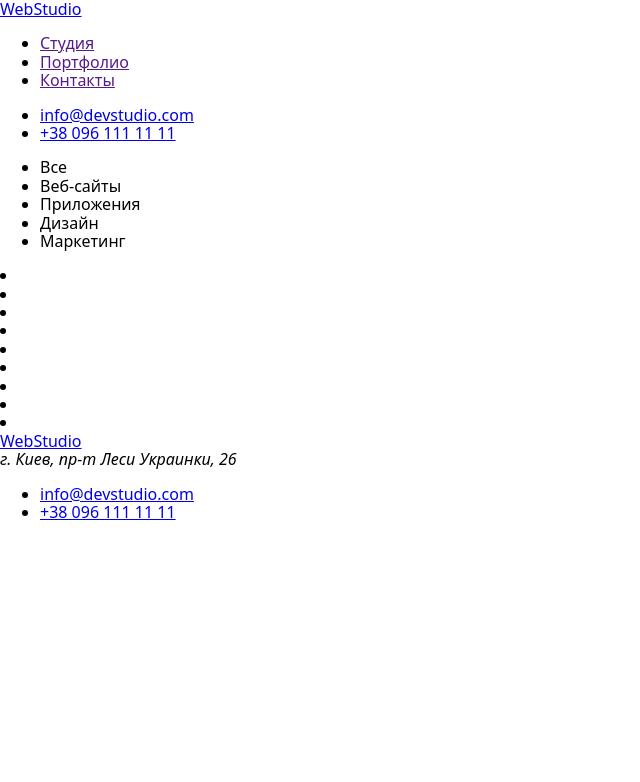
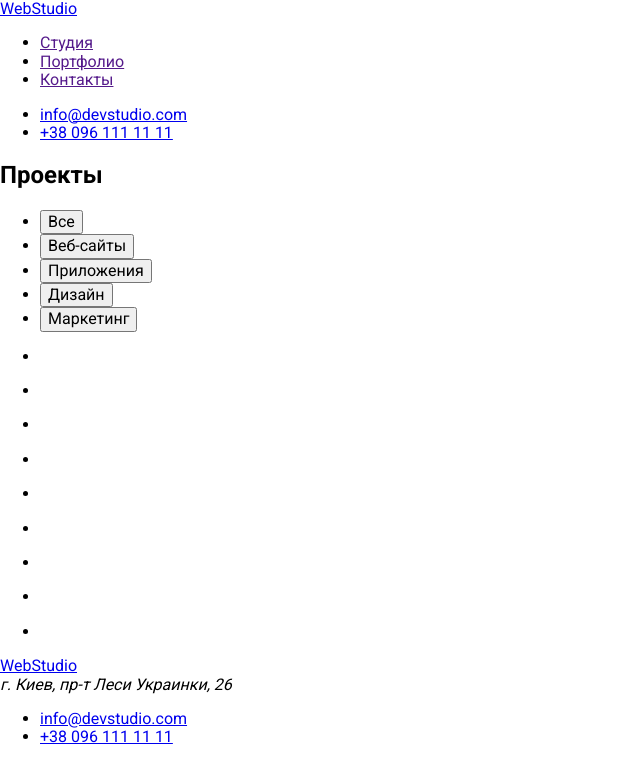
Before and after one commit to rimma-fe/goit-markup-hw-02, a plain HTML site: page portfolio.html in a window 1280 px wide. Shown: the whole page, without its empty margins (0-640 px from the left). Drawn offline with nearby package versions, Linux system fonts and the light colour scheme.

Commit message:
this commit adds canva of section, images

```diff
--- a/css/styles.css
+++ b/css/styles.css
@@ -1,3 +1,5 @@
+:root {
+}
 body {
   font-family: "Raleway", sans-serif;
   font-family: "Roboto", sans-serif;
--- a/portfolio.html
+++ b/portfolio.html
@@ -4,11 +4,11 @@
 <head>
     <meta charset="UTF-8">
     <meta name="viewport" content="width=device-width, initial-scale=1.0">
-    <link rel="stylesheet" href="./css/styles.css">
     <link rel="stylesheet" href="https://cdnjs.cloudflare.com/ajax/libs/modern-normalize/1.0.0/modern-normalize.min.css">
     <link rel="preconnect" href="https://fonts.gstatic.com">
     <link href="https://fonts.googleapis.com/css2?family=Raleway:wght@700&family=Roboto:wght@400;500;700;900&display=swap"
         rel="stylesheet">
+    <link rel="stylesheet" href="./css/styles.css">
     <title>Портфолио</title>
 </head>
 
@@ -30,25 +30,72 @@
     </header>
     <main>
 <section>
+    <h1>Проекты</h1>
 <ul>
-    <li>Все</li>
-    <li>Веб-сайты</li>
-    <li>Приложения</li>
-    <li>Дизайн</li>
-    <li>Маркетинг</li>
+    <li><button tipe="button">Все</button></li>
+    <li><button tipe="button">Веб-сайты</button></li>
+    <li><button tipe="button">Приложения</button></li>
+    <li><button tipe="button">Дизайн</button></li>
+    <li><button tipe="button">Маркетинг</button></li>
 </ul>
-</section>
-<section>
-    <li></li>
-    <li></li>
-    <li></li>
-    <li></li>
-    <li></li>
-    <li></li>
-    <li></li>
-    <li></li>
-    <li></li>
-</section>
+
+<ul>
+    <li>
+        <a href>
+            <img src="" alt="">
+            <p></p>
+        </a>
+    </li>
+    <li>
+    <a href>
+            <img src="" alt="">
+            <p></p>
+        </a>
+    </li>
+    <li>
+    <a href>
+    <img src="" alt="">
+    <p></p>
+    </a>
+    </li>
+    <li>
+    <a href>
+    <img src="" alt="">
+    <p></p>
+    </a>
+    </li>
+    <li>
+    <a href>
+    <img src="" alt="">
+    <p></p>
+    </a>
+    </li>
+    <li>
+    <a href>
+    <img src="" alt="">
+    <p></p>
+    </a>
+    </li>
+    <li>
+    <a href>
+    <img src="" alt="">
+    <p></p>
+    </a>
+    </li>
+    <li>
+    <a href>
+    <img src="" alt="">
+    <p></p>
+    </a>
+    </li>
+    <li>
+    <a href>
+    <img src="" alt="">
+    <p></p>
+    </a>
+    </li>
+</ul>
+    </section>
     </main>
     <footer>
         <a href="index.html"><span lang="en">WebStudio</span></a>
```
Also changed, not shown: images/boxes.jpg (added), images/growing-business.jpg (added), images/lab.jpg (added), images/limited-edition.jpg (added), images/no-borders.jpg (added), images/poster.jpg (added), images/prime.jpg (added), images/seafood.jpg (added), images/technokriak.jpg (added).
